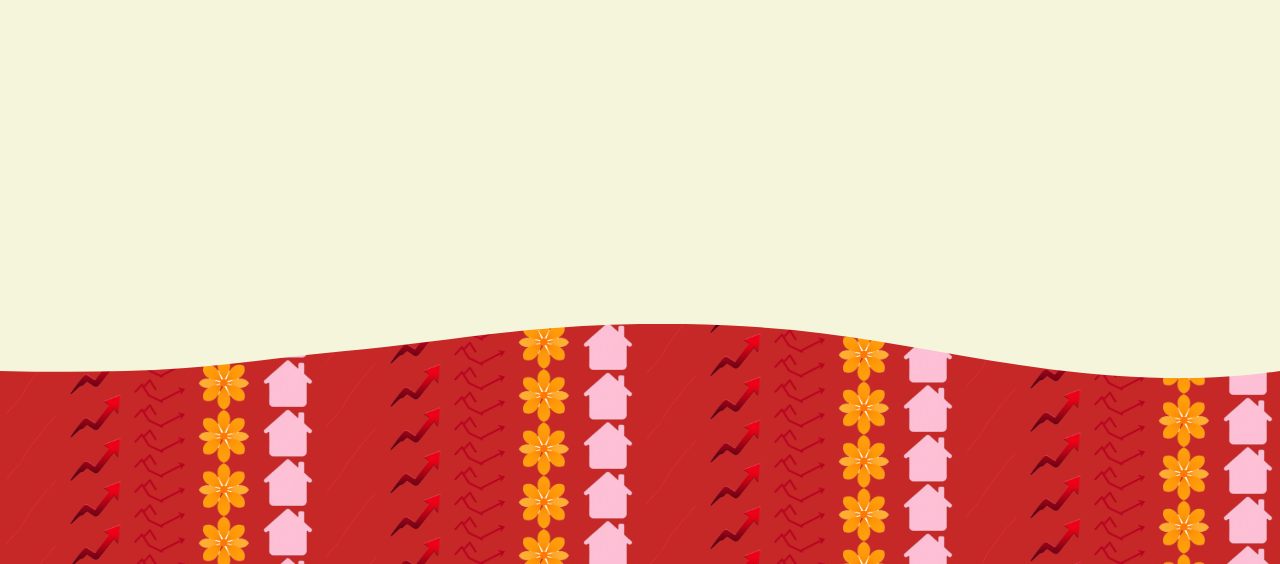
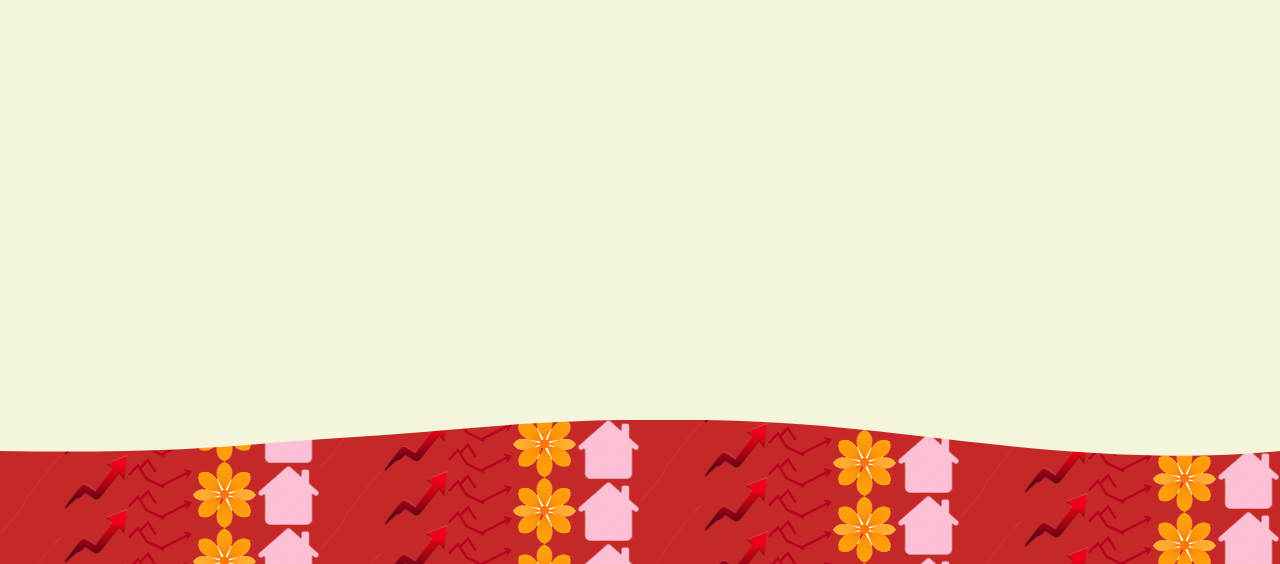
Before and after one commit to websimapi/websim-wavy-red-ui, a plain HTML site: page index.html in a window 1280 px wide. Shown: the part 236-800 px from the top of the page. Drawn offline with Linux system fonts and the light colour scheme.

Commit message:
v2: The textures move but then jitter some maybe the movement loop is offset? investigate and fix. also make the center region larger

```diff
--- a/styles.css
+++ b/styles.css
@@ -18,7 +18,7 @@ body {
 header, footer {
     position: relative;
     background-color: var(--red-bg);
-    height: 30vh; /* Adjust height to fit design */
+    height: 18vh; /* Reduced height to make center region larger */
     width: 100%;
     /* Ensure pattern doesn't overflow outside the red box visually before wave covers it */
     overflow: hidden;
@@ -39,18 +39,20 @@ main {
 }
 
 .col {
-    flex: 1; /* Equal width for all columns */
+    flex: 1; /* Equal width for all columns (approx 5vw each) */
     height: 100%;
     background-repeat: repeat-y;
     background-position: center top;
-    background-size: 80%; /* Ensure icon fits within the thin column */
+    /* Use 100% width. Since icons are square, tile height matches column width (5vw) */
+    background-size: 100% auto;
     /* Add a subtle animation to the background pattern position for dynamic feel */
-    animation: scrollPattern 20s linear infinite;
+    animation: scrollPattern 10s linear infinite;
 }
 
 @keyframes scrollPattern {
+    /* 5vw corresponds to the exact width/height of one square tile in a 20-column layout */
     from { background-position: center 0; }
-    to { background-position: center 100px; }
+    to { background-position: center 5vw; }
 }
 
 /* Wave Dividers */
@@ -58,7 +60,7 @@ main {
     position: absolute;
     left: 0;
     width: 100%;
-    height: 60px; /* Height of the wave overlap */
+    height: 40px; /* Slightly reduced height for the new header scale */
     z-index: 5;
     pointer-events: none;
     line-height: 0;
```
